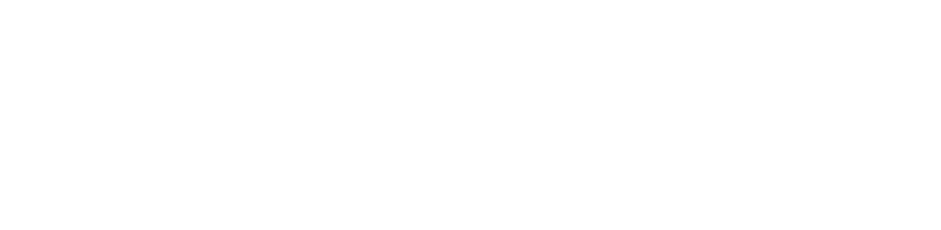
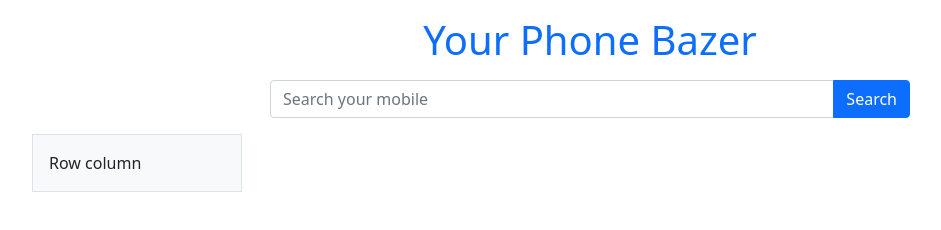
Before and after one commit to ambishalsaha01/phone-hunter-06, a plain HTML site: page index.html in a window 1280 px wide. Shown: the whole page, without its empty margins (50-991 px from the left). Drawn offline with nearby package versions, Linux system fonts and the light colour scheme.

Commit message:
second commit

```diff
--- a/index.html
+++ b/index.html
@@ -11,6 +11,28 @@
     <link rel="stylesheet" href="css/style.css">
 </head>
 <body>
+    <header>
+        <h1 class="text-center text-primary my-3">Your Phone Bazer</h1>
+    </header>
+
+    <main>
+        <!-- search field -->
+        <div class="input-group mb-3 w-50 mx-auto">
+            <input id="search-input" type="text" class="form-control" placeholder="Search your mobile" aria-label="Recipient's username" aria-describedby="button-addon2">
+            <button onclick="" class="btn btn-primary" type="button" id="button-addon2">Search</button>
+        </div>
+
+        <!-- details field -->
+
+        <!-- show field -->
+        <div class="container">
+            <div class="row row-cols-2 row-cols-lg-5 g-2 g-lg-3">
+              <div class="col">
+                <div class="p-3 border bg-light">Row column</div>
+              </div>
+            </div>
+          </div>
+    </main>
 
 
 
```
